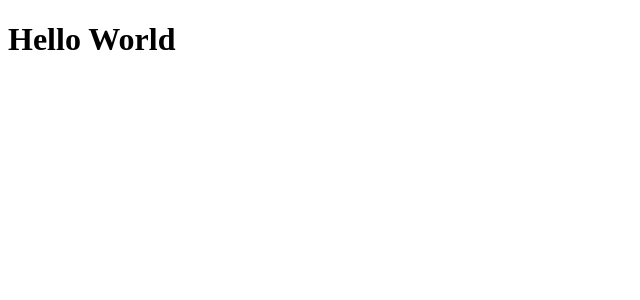
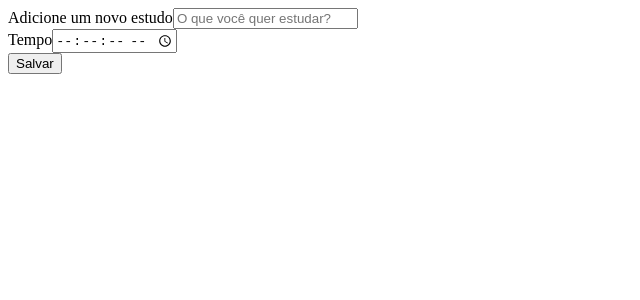
Before and after one commit to pinheiroduda/alura-studies-reactjs, a React (Create React App) app: page / in a window 1280 px wide. Shown: the top 300 px of the page, without its empty margins (0-640 px from the left). Built offline with nearby package versions, Linux system fonts and the light colour scheme.

Commit message:
feat: creates form component

```diff
--- a/src/App.tsx
+++ b/src/App.tsx
@@ -1,9 +1,9 @@
-import React from 'react';
+import { Form } from './components/Form';
 
 function App() {
   return (
-    <div className="App">
-      <h1>Hello World</h1>
+    <div>
+      <Form></Form>
     </div>
   );
 }
--- /dev/null
+++ b/src/components/Form/index.tsx
@@ -0,0 +1,17 @@
+import { Button } from "../Button";
+
+export function Form() {
+  return(
+    <form>
+      <div>
+        <label htmlFor="task">Adicione um novo estudo</label>
+        <input type="text" name="task" id="task" placeholder="O que você quer estudar?" required/>
+      </div>
+      <div>
+        <label htmlFor="time">Tempo</label>
+        <input type="time" step="1" name="time" id="00:00:00" max="01:30:00" required/>
+      </div>
+      <Button></Button>
+    </form>
+  )
+}
```
